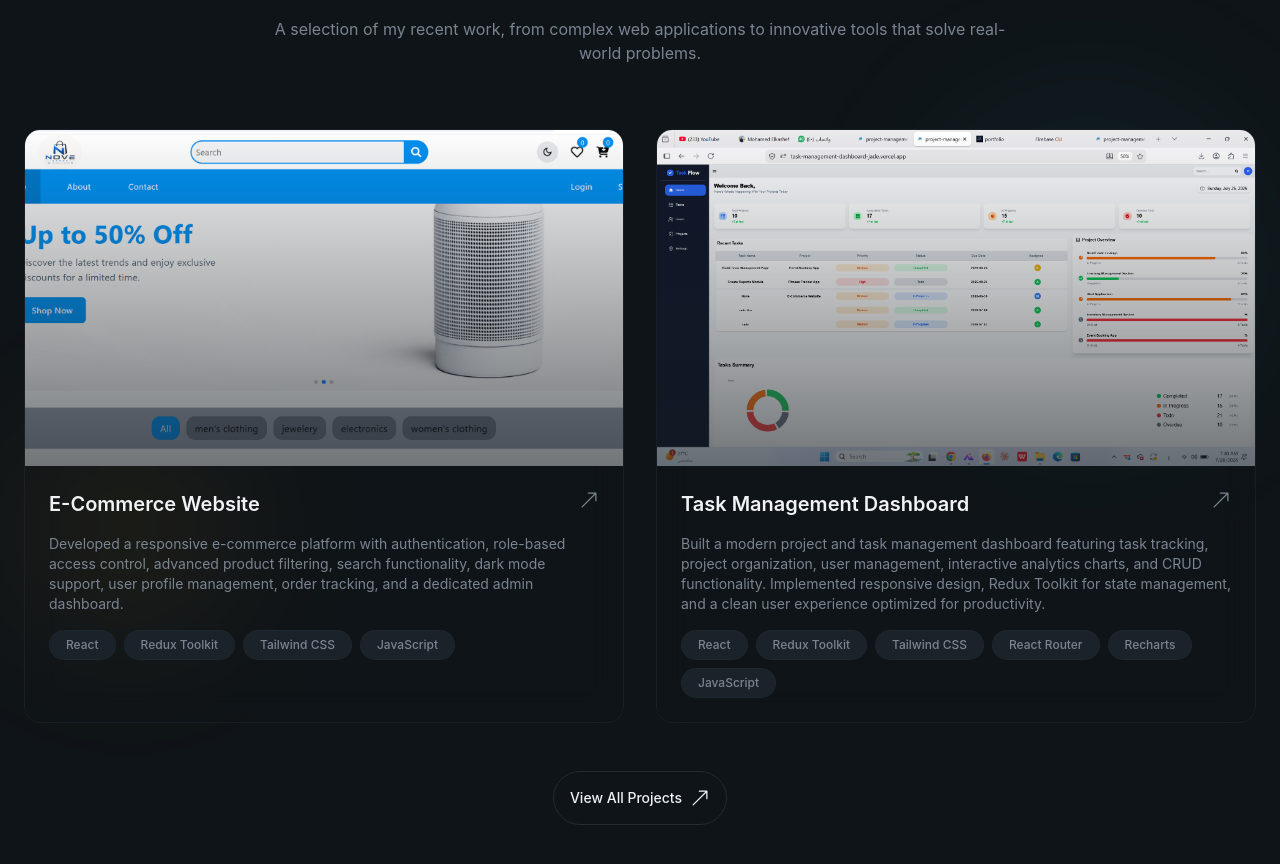
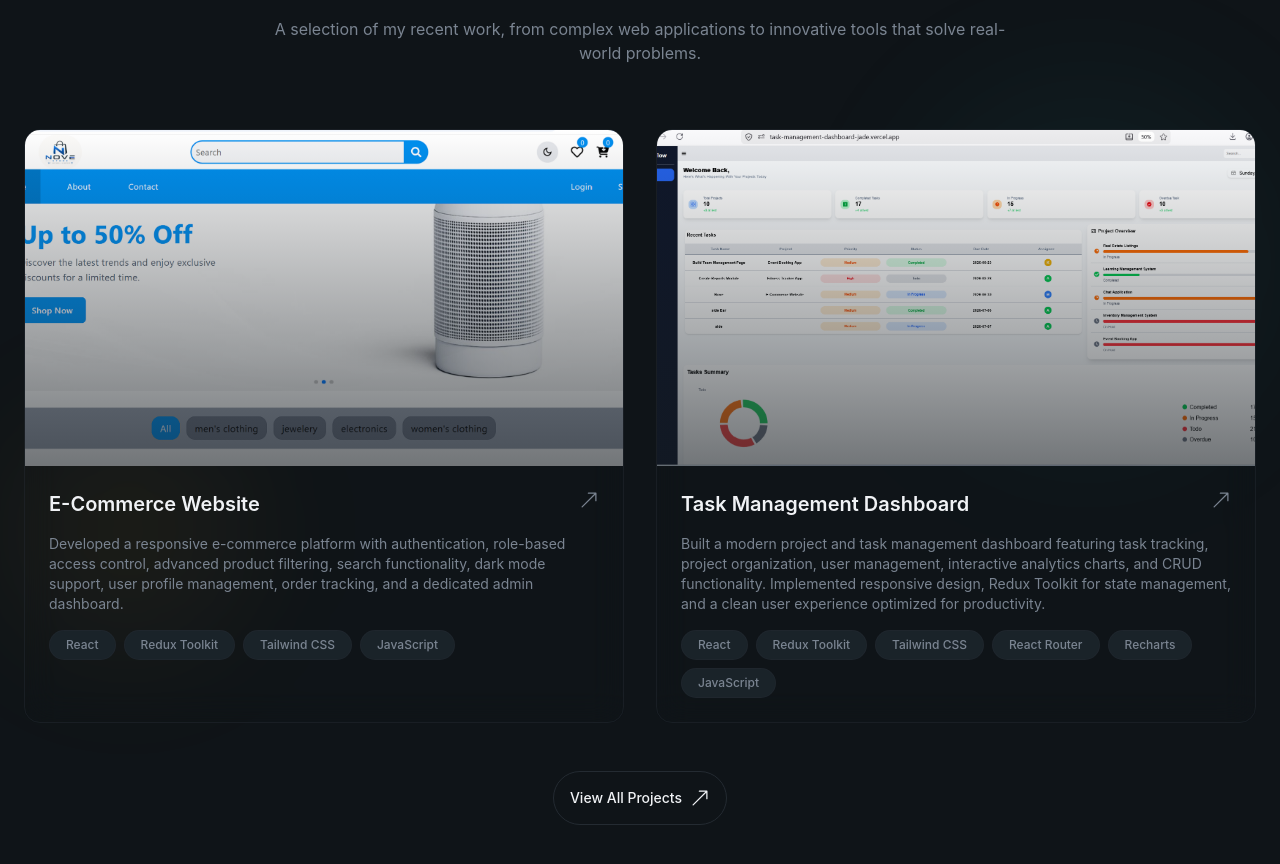
Before and after one commit to Mohamed-Elthaer/my-portfolio, a React (Vite) app: page / in a window 1280 px wide. Shown: the part 2146-3010 px from the top of the page. Built offline with nearby package versions, Linux system fonts and the light colour scheme.

Commit message:
Update portfolio

```diff
--- a/src/sections/Projects.jsx
+++ b/src/sections/Projects.jsx
@@ -14,7 +14,7 @@ const projects = [
   title: "Task Management Dashboard",
   description:
     "Built a modern project and task management dashboard featuring task tracking, project organization, user management, interactive analytics charts, and CRUD functionality. Implemented responsive design, Redux Toolkit for state management, and a clean user experience optimized for productivity.",
-  image: "/public/project-dashboard.png",
+  image: "/project-dashboard.png",
   tags: [
     "React",
     "Redux Toolkit",
```
Also changed, not shown: public/project-dashboard.png.
